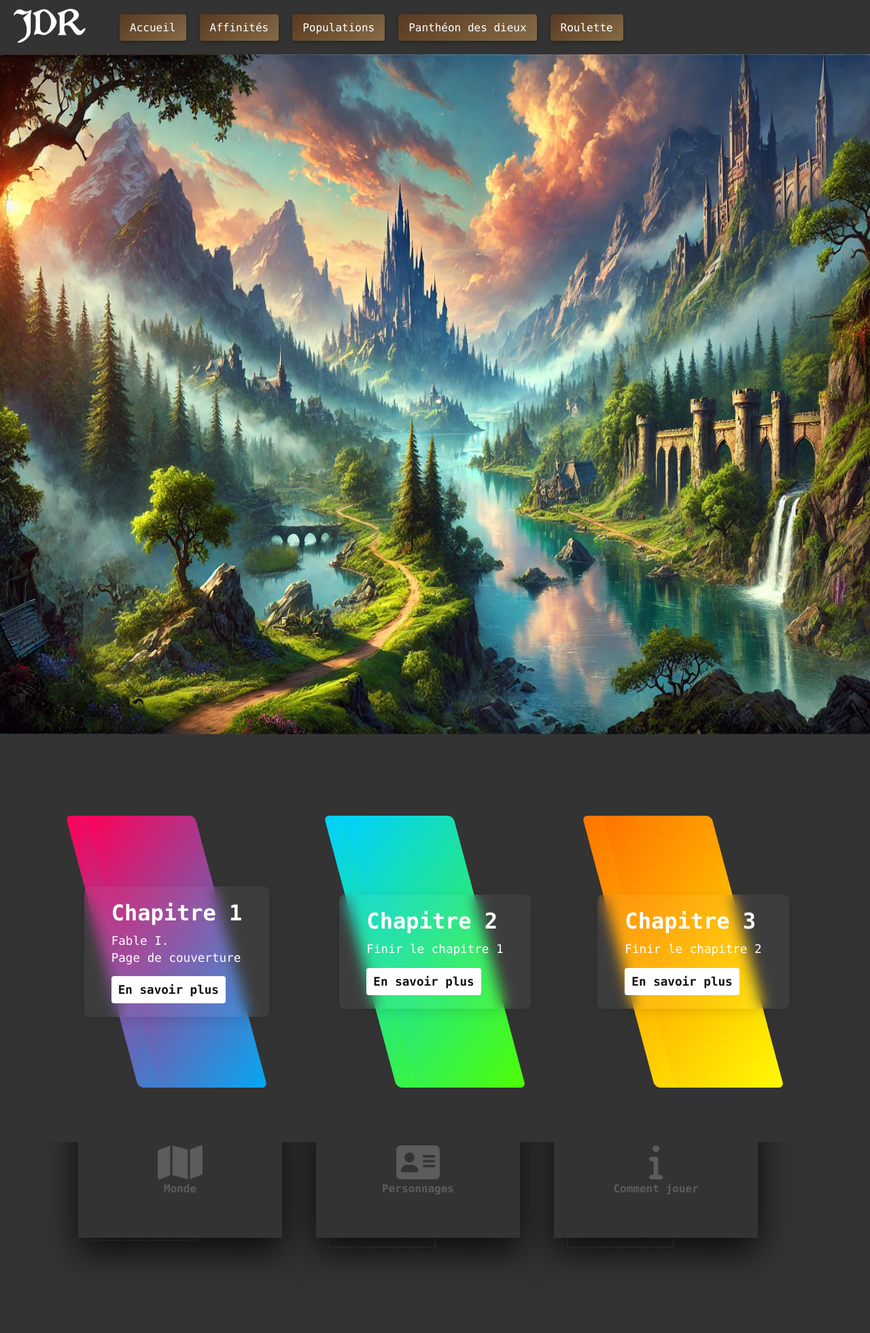
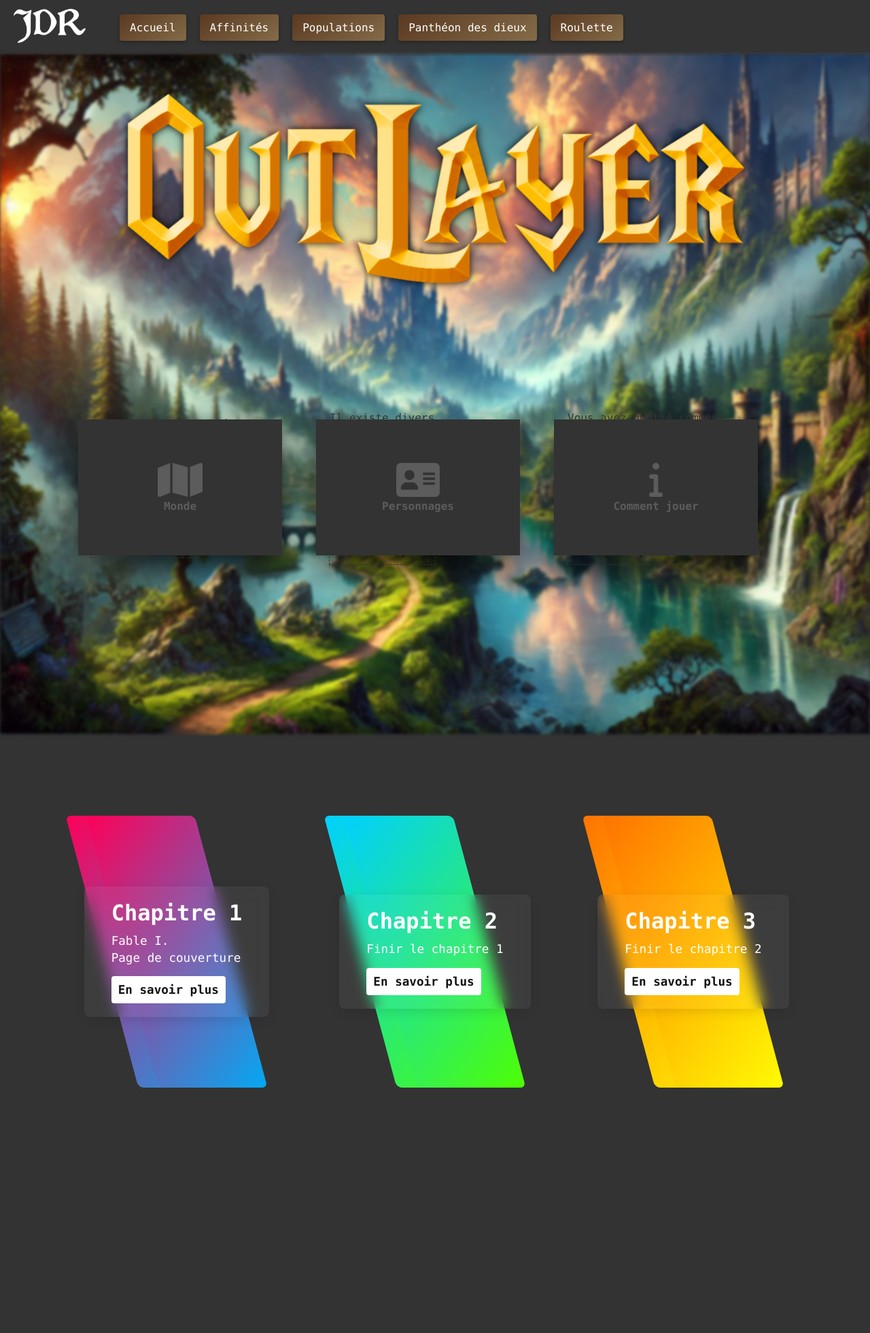
Before and after one commit to ValentinBrizard/Arbre-de-competence, a PHP site: page / in a window 1280 px wide. Shown: the whole page at 68% size. After the commit the page ends 1600 px from the top, so only its background shows below. Run offline with PHP 8.4, Linux system fonts and the light colour scheme; some libraries are stand-ins or nearby versions.

Commit message:
Update index.css

```diff
--- a/css/index.css
+++ b/css/index.css
@@ -15,8 +15,10 @@ h1{
 }
 
 .hero {
-width: 100%;
-height: 100%;
+  width: 100%;
+  height: 1000px;
+  position: absolute;
+  filter: blur(2px);
 }
 
 
```
